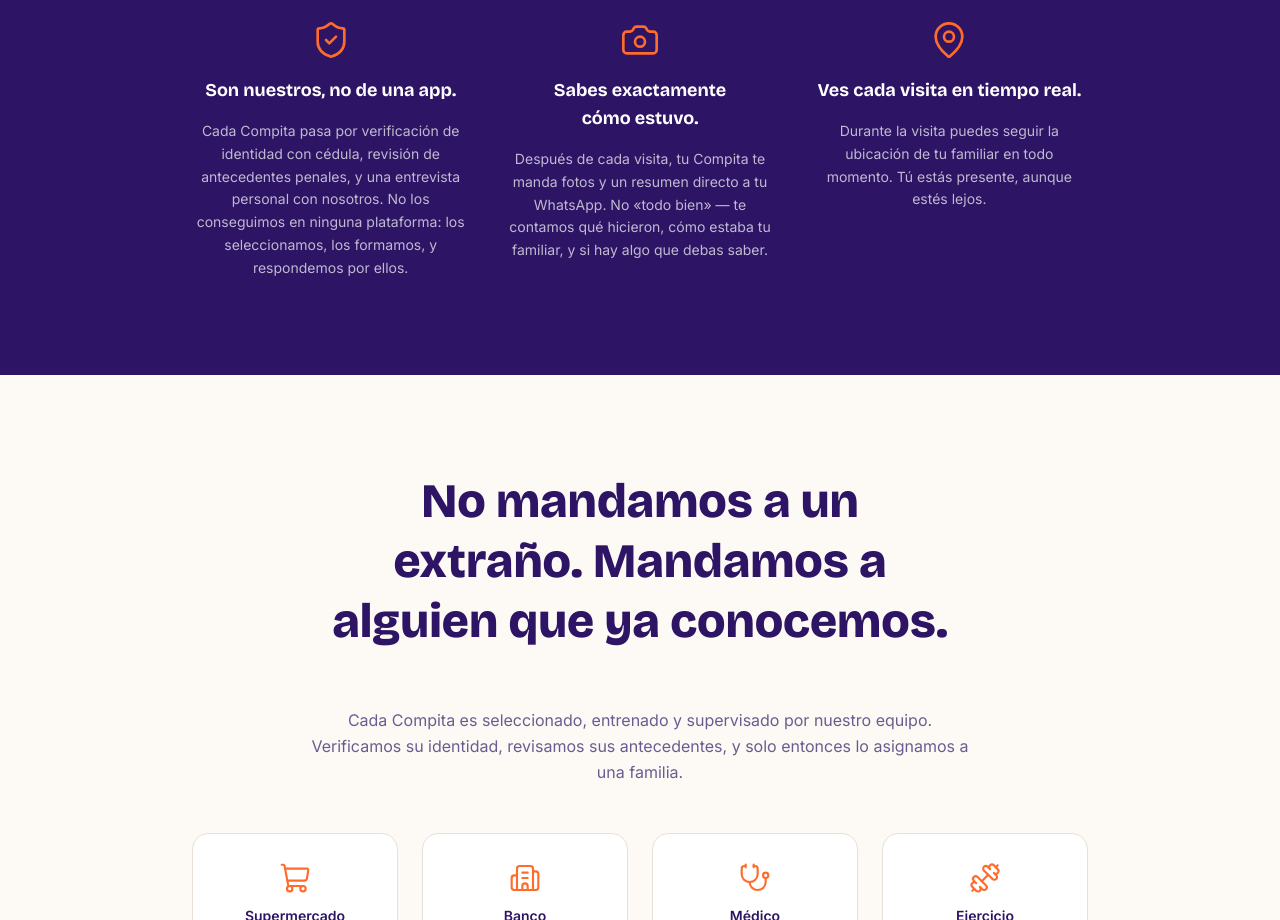
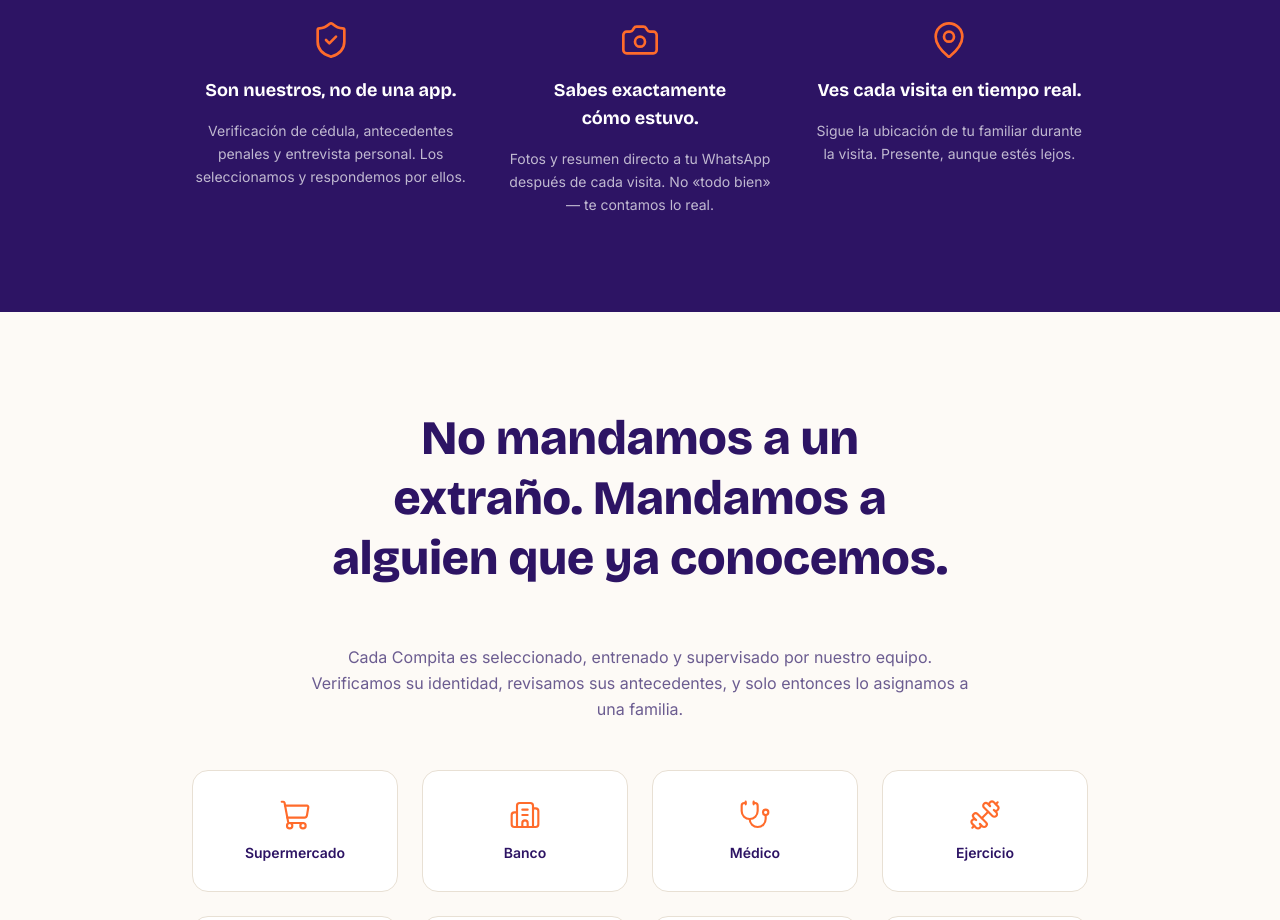
Before and after one commit to compaz-app/compaz-web, a Next.js app: page / in a window 1280 px wide. Shown: the part 1120-2040 px from the top of the page. Built offline with nearby package versions, Linux system fonts and the light colour scheme; no server answers.

Commit message:
Reducir copy de los 3 pilares a la mitad
Co-Authored-By: Claude Sonnet 4.6 <noreply@anthropic.com>

```diff
--- a/app/page.tsx
+++ b/app/page.tsx
@@ -170,17 +170,17 @@ const pilares = [
   {
     Icon: ShieldCheck,
     titulo: "Son nuestros, no de una app.",
-    desc: "Cada Compita pasa por verificación de identidad con cédula, revisión de antecedentes penales, y una entrevista personal con nosotros. No los conseguimos en ninguna plataforma: los seleccionamos, los formamos, y respondemos por ellos.",
+    desc: "Verificación de cédula, antecedentes penales y entrevista personal. Los seleccionamos y respondemos por ellos.",
   },
   {
     Icon: Camera,
     titulo: "Sabes exactamente cómo estuvo.",
-    desc: "Después de cada visita, tu Compita te manda fotos y un resumen directo a tu WhatsApp. No «todo bien» — te contamos qué hicieron, cómo estaba tu familiar, y si hay algo que debas saber.",
+    desc: "Fotos y resumen directo a tu WhatsApp después de cada visita. No «todo bien» — te contamos lo real.",
   },
   {
     Icon: MapPin,
     titulo: "Ves cada visita en tiempo real.",
-    desc: "Durante la visita puedes seguir la ubicación de tu familiar en todo momento. Tú estás presente, aunque estés lejos.",
+    desc: "Sigue la ubicación de tu familiar durante la visita. Presente, aunque estés lejos.",
   },
 ];
 
```
